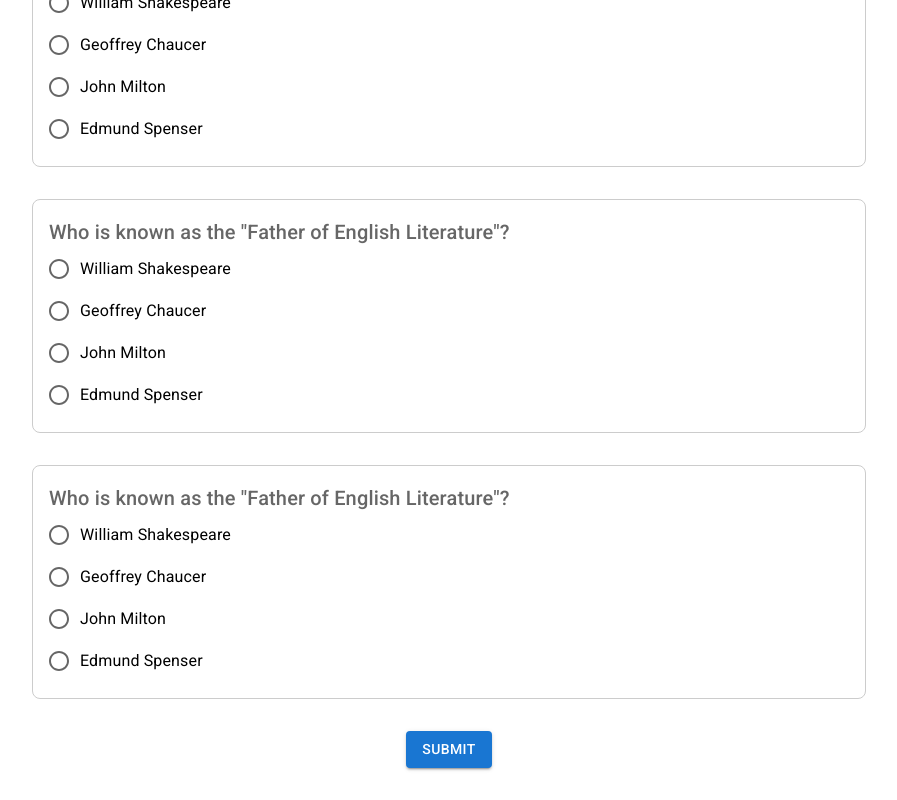
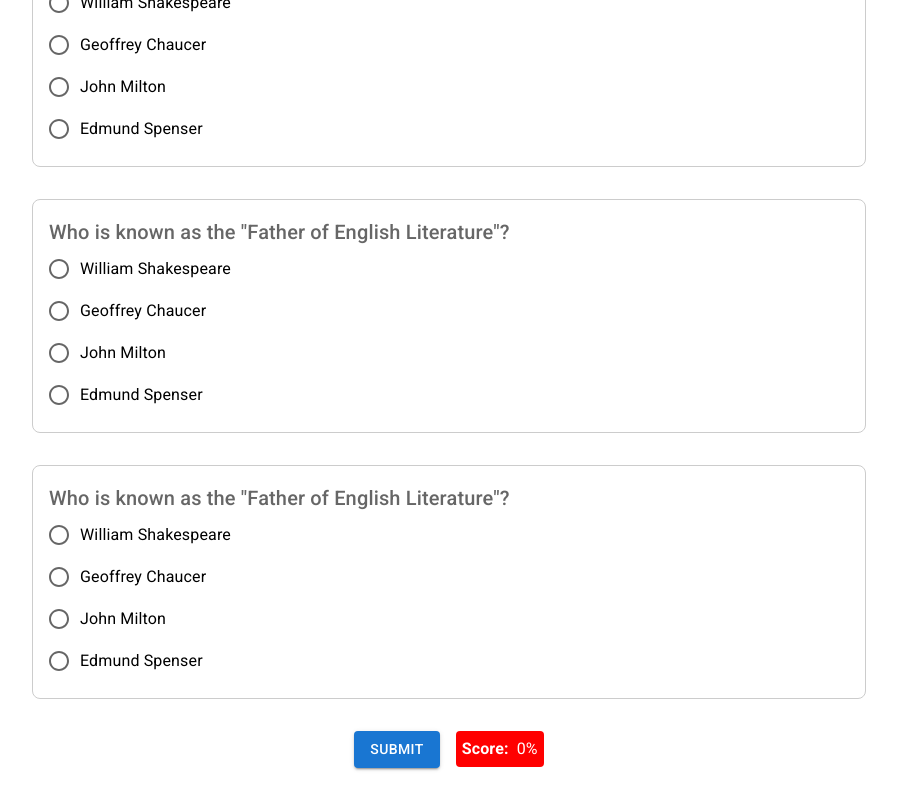
Before and after one commit to Noahsignt/ELEC5619-G10-FE, a React (Create React App) app: page /quiz in a window 1280 px wide. Both pictures are taken after a click on the button "SUBMIT". Shown: the part 541-1341 px from the top of the page, without its empty margins (191-1088 px from the left). Built offline with nearby package versions, Linux system fonts and the light colour scheme.

Commit message:
core: working score checker

```diff
--- a/src/pages/Quiz.js
+++ b/src/pages/Quiz.js
@@ -79,6 +79,25 @@ const QuestionBox = ({ onClick, question, answers, correct }) => {
     );
   };
 
+const ScoreDisplay = ({score}) => {
+    if(score === -1) {
+        return null
+    }
+
+    const colour = score < 80 ? score < 50 ? 'red' : 'orange' : 'green';
+
+    return (
+        <Box sx={{ display: 'flex', alignItems: 'center', padding: '6px', borderRadius: 1, backgroundColor: colour, }}>
+          <Typography variant="body1" sx={{ color: 'white', fontWeight: 'bold', marginRight: 1 }}>
+            Score:
+          </Typography>
+          <Typography variant="body1" sx={{ color: 'white'}}>
+            {score}%
+          </Typography>
+        </Box>
+      );
+}
+
 /*
     quiz represented as an array of current answers (-1, 0, 1, 2, 3)
         -1 means no answer yet
@@ -86,6 +105,7 @@ const QuestionBox = ({ onClick, question, answers, correct }) => {
 */
 export default function Quiz() {
     const [answers, setAnswers] = useState(Array(testObj.length).fill(-1))
+    const [score, setScore] = useState(-1);
 
     const onAnswer = (objIdx, answerIdx) => {
         const newAnswers = [...answers]
@@ -104,7 +124,7 @@ export default function Quiz() {
             total += ansOne == ansTwo ? 1 : 0
         }
 
-        console.log(total/answers.length);
+        setScore((total/answers.length) * 100);
     }
 
     return (
@@ -126,9 +146,12 @@ export default function Quiz() {
                             <QuestionBox onClick={(answerIdx) => onAnswer(idx, answerIdx)} question={e.question} answers={[e.a, e.b, e.c, e.d]} correct={e.correct}/>
                         )
                     })}
-                <Button variant="contained" onSubmit={onSubmit()} sx={{marginBottom:'32px'}}>
-                    Submit
-                </Button>
+                <Box sx={{display: 'flex', flexDirection: 'row', alignItems: 'center', marginBottom:'32px', gap: '16px'}}>
+                    <Button variant="contained" onClick={onSubmit}>
+                        Submit
+                    </Button>
+                    <ScoreDisplay score={score} />
+                </Box>
             </Box>
         </main>
     );
```
